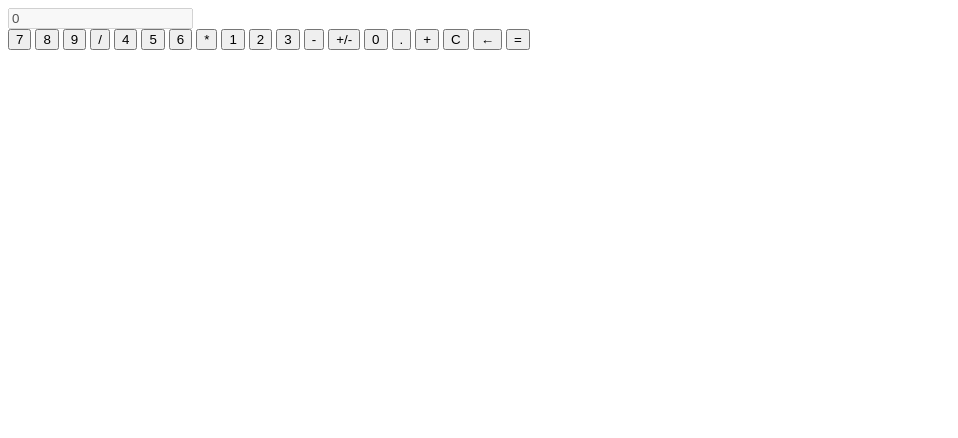
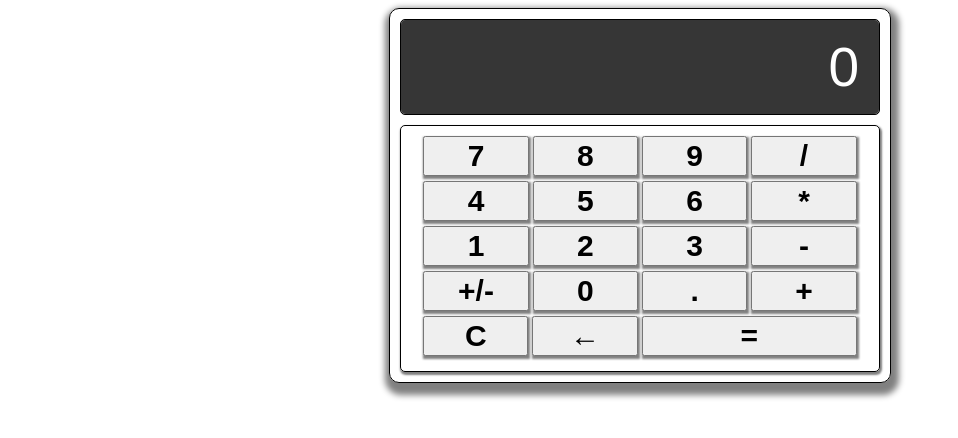
Before and after one commit to WheelyHog/JS-Calculator, a plain HTML site: page index.html in a window 1280 px wide. Shown: the whole page, without its empty margins (0-958 px from the left). Drawn offline with nearby package versions, Linux system fonts and the light colour scheme.

Commit message:
Add header

```diff
--- a/index.html
+++ b/index.html
@@ -1,3 +1,12 @@
+<!DOCTYPE html>
+<html lang="en">
+<head>
+    <meta charset="UTF-8">
+    <title>Document</title>
+    <link rel="stylesheet" href="style.css">
+
+
+</head>
 <body>
 <div class="calculator-container">
     <div class="top">
@@ -32,8 +41,8 @@
 </div>
 
 
-
 <script src="js/jquery-3.2.1.min.js"></script>
-         <script src="js/script.js"></script>
+<script src="script.js"></script>
 
 </body>
+</html>
```
Lines whose indentation alone changed are shown as unchanged.
